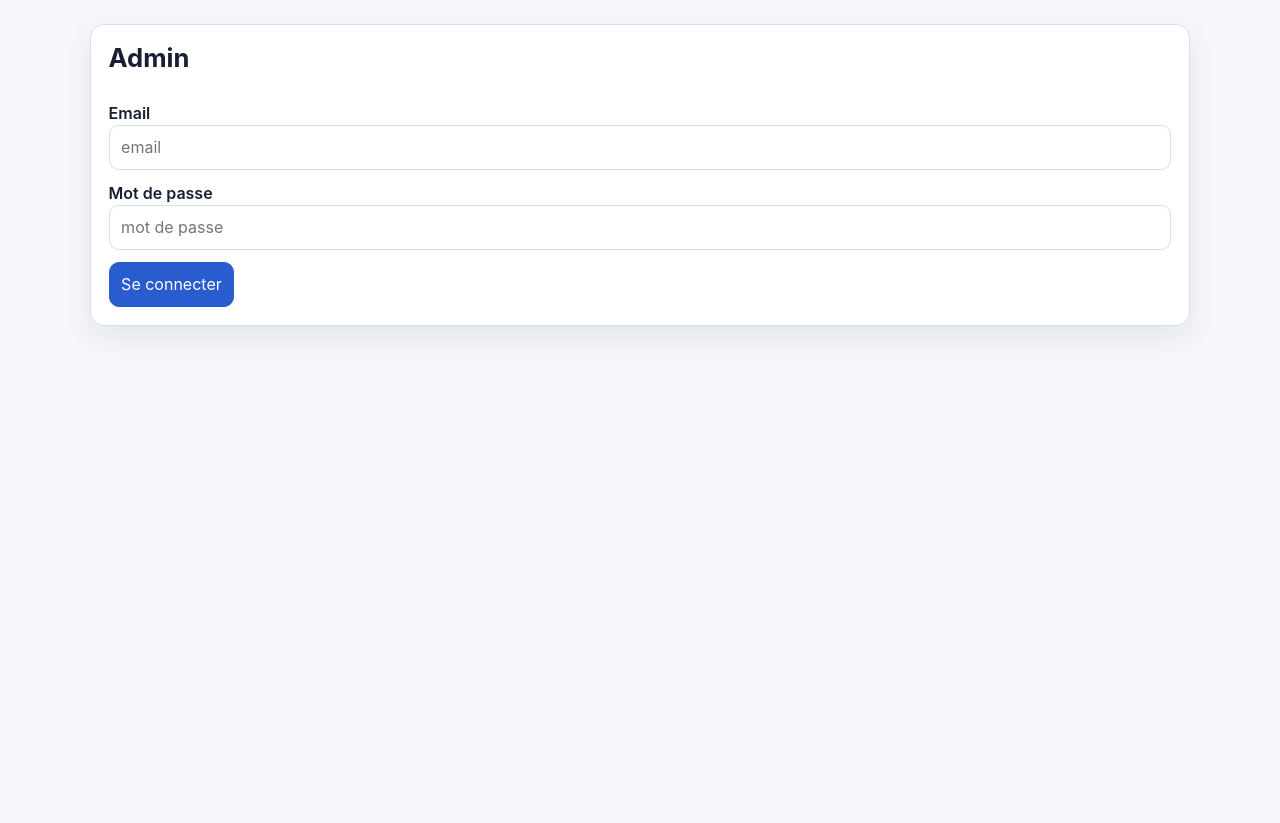
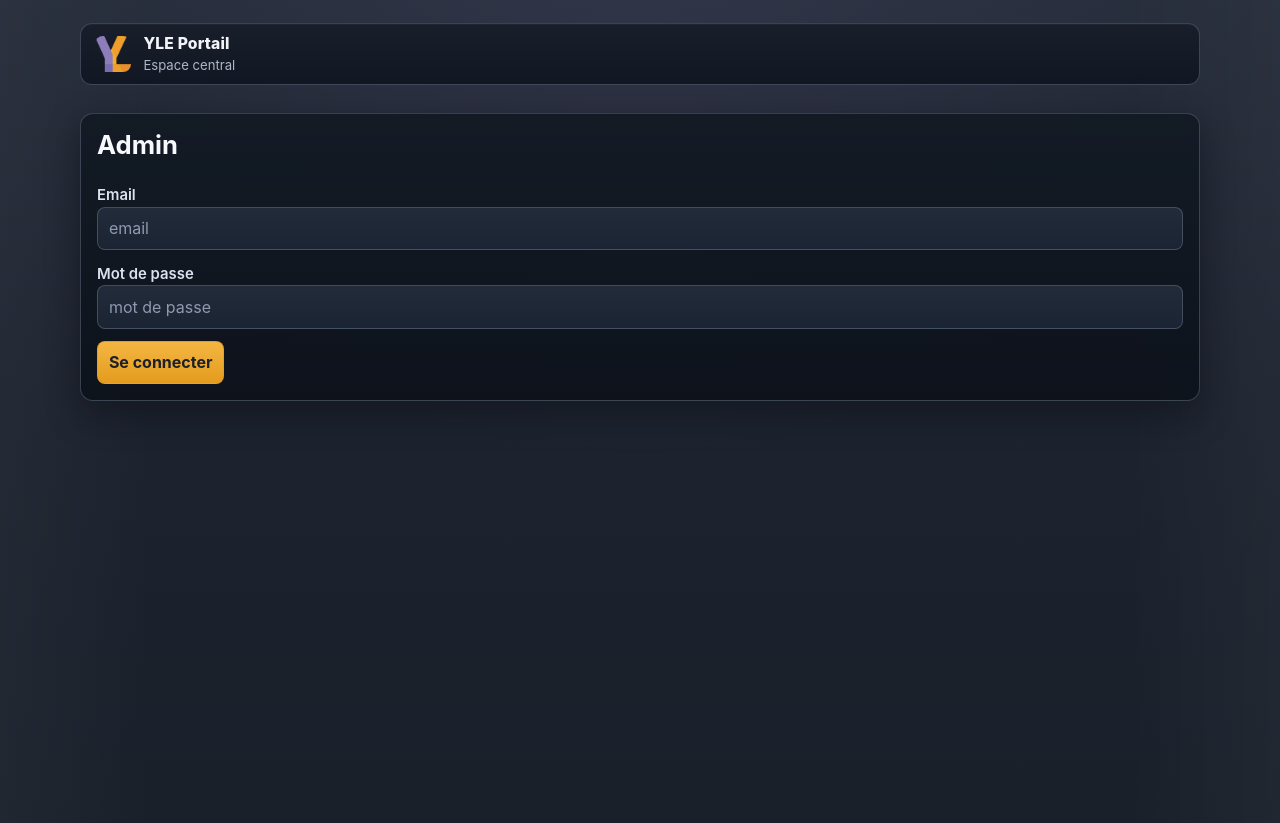
Before and after one commit to ylegrand/yle, a PHP site: page /_admin/ in a window 1280 px wide. Before the commit the page ends 330 px from the top, so only its background shows below. Run offline with PHP 8.4, Linux system fonts and the light colour scheme.

Commit message:
Style OK

```diff
--- a/_admin/index.php
+++ b/_admin/index.php
@@ -27,10 +27,18 @@ $flash = flash_get();
   <meta charset="utf-8">
   <meta name="viewport" content="width=device-width, initial-scale=1">
   <title>Admin</title>
+  <link rel="icon" type="image/png" href="/assets/favicon.png">
   <link rel="stylesheet" href="/assets/portal.css">
 </head>
 <body>
 <main class="container stack">
+  <header class="portal-brand">
+    <img src="/assets/brand-logo.png" alt="Logo YLE">
+    <div>
+      <div class="portal-brand-title">YLE Portail</div>
+      <div class="portal-brand-subtitle">Espace central</div>
+    </div>
+  </header>
   <section class="card stack">
     <h1>Admin</h1>
 
--- a/assets/portal.css
+++ b/assets/portal.css
@@ -1,19 +1,22 @@
 :root {
-  color-scheme: light;
-  --bg: #f5f7fb;
-  --surface: #ffffff;
-  --surface-soft: #f8fafc;
-  --text: #172033;
-  --muted: #5f6b85;
-  --border: #d7dfec;
-  --primary: #295ccf;
-  --primary-contrast: #ffffff;
-  --danger: #b42318;
-  --ok-bg: #edfdf3;
-  --ok-border: #6ce9a6;
-  --warn-bg: #fef3f2;
-  --warn-border: #fda29b;
-  --shadow: 0 10px 30px rgba(17, 24, 39, 0.08);
+  color-scheme: dark;
+  --bg-base: #1d232f;
+  --bg-start: #252c39;
+  --bg-end: #1a202a;
+  --surface: #0f141d;
+  --surface-soft: #141a23;
+  --surface-elevated: #1b2330;
+  --text: #f2f4f8;
+  --muted: #aeb7c7;
+  --border: rgba(138, 152, 176, 0.34);
+  --primary: #f1ab2e;
+  --primary-contrast: #1b202b;
+  --secondary: #9484cc;
+  --ok-bg: rgba(31, 131, 89, 0.22);
+  --ok-border: #3fb978;
+  --warn-bg: rgba(178, 45, 45, 0.25);
+  --warn-border: #e66a6a;
+  --shadow: 0 14px 34px rgba(7, 10, 16, 0.42);
 }
 
 * { box-sizing: border-box; }
@@ -21,28 +24,61 @@
 body {
   margin: 0;
   font-family: Inter, system-ui, -apple-system, Segoe UI, Roboto, sans-serif;
-  background: var(--bg);
   color: var(--text);
   line-height: 1.45;
+  background:
+    linear-gradient(90deg, rgba(255, 255, 255, 0.03) 0, rgba(255, 255, 255, 0) 12%, rgba(255, 255, 255, 0) 88%, rgba(255, 255, 255, 0.03) 100%),
+    radial-gradient(circle at 50% -22%, rgba(148, 132, 204, 0.13), transparent 54%),
+    linear-gradient(180deg, var(--bg-start) 0%, var(--bg-base) 48%, var(--bg-end) 100%);
+  min-height: 100vh;
 }
 
 a { color: var(--primary); text-decoration: none; }
-a:hover { text-decoration: underline; }
+a:hover { color: #f8c96f; text-decoration: none; }
 
 .container {
-  width: min(1100px, calc(100% - 2rem));
-  margin: 1.5rem auto 2.5rem;
+  width: min(1120px, calc(100% - 2rem));
+  margin: 1.45rem auto 2.6rem;
+}
+
+.portal-brand {
+  display: flex;
+  align-items: center;
+  gap: .8rem;
+  margin-bottom: .85rem;
+  padding: .58rem .85rem;
+  border-radius: 12px;
+  background: linear-gradient(180deg, rgba(23, 30, 41, 0.95) 0%, rgba(16, 22, 33, 0.95) 100%);
+  border: 1px solid var(--border);
+  box-shadow: inset 0 1px 0 rgba(255, 255, 255, 0.03);
+}
+
+.portal-brand img {
+  width: 36px;
+  height: 36px;
+  border-radius: 8px;
+}
+
+.portal-brand-title {
+  font-weight: 800;
+  font-size: .98rem;
+  letter-spacing: .01em;
+}
+
+.portal-brand-subtitle {
+  color: var(--muted);
+  font-size: .82rem;
 }
 
 .card {
-  background: var(--surface);
+  background: linear-gradient(180deg, rgba(19, 26, 36, 0.95) 0%, rgba(13, 18, 27, 0.95) 100%);
   border: 1px solid var(--border);
-  border-radius: 14px;
+  border-radius: 13px;
   box-shadow: var(--shadow);
-  padding: 1.1rem;
+  padding: 1rem;
 }
 
-.stack { display: grid; gap: 1rem; }
+.stack { display: grid; gap: .85rem; }
 
 .topbar {
   display: flex;
@@ -52,111 +88,173 @@ a:hover { text-decoration: underline; }
   flex-wrap: wrap;
 }
 
-h1, h2, h3 { margin: 0 0 .8rem; line-height: 1.2; }
-h1 { font-size: clamp(1.4rem, 2vw, 2rem); }
+h1, h2, h3 {
+  margin: 0 0 .6rem;
+  line-height: 1.18;
+  color: #f7f9fc;
+}
+
+h1 { font-size: clamp(1.5rem, 2vw, 2rem); }
+h2 { font-size: clamp(1.3rem, 1.6vw, 1.72rem); }
+h3 { font-size: 1.26rem; }
 
 p { margin: 0; }
-.small { color: var(--muted); font-size: .95rem; }
+.small { color: var(--muted); font-size: .93rem; }
 
 .badge {
   display: inline-flex;
   align-items: center;
-  padding: .2rem .6rem;
+  padding: .22rem .62rem;
   border-radius: 999px;
-  border: 1px solid var(--border);
-  background: var(--surface-soft);
-  font-size: .85rem;
+  border: 1px solid rgba(148, 132, 204, 0.5);
+  background: rgba(148, 132, 204, 0.14);
+  font-size: .83rem;
+  color: #d9d1f7;
 }
 
 .msg {
-  padding: .75rem .95rem;
+  padding: .68rem .88rem;
   border: 1px solid var(--border);
-  border-radius: 10px;
-  background: var(--surface-soft);
+  border-radius: 9px;
+  background: rgba(31, 40, 55, 0.58);
 }
+
 .msg.ok { background: var(--ok-bg); border-color: var(--ok-border); }
-.msg.error { background: var(--warn-bg); border-color: var(--warn-border); color: var(--danger); }
+.msg.error { background: var(--warn-bg); border-color: var(--warn-border); color: #ffd1d1; }
 
-form { display: grid; gap: .75rem; }
+form { display: grid; gap: .72rem; }
+
 .row {
   display: grid;
-  gap: .75rem;
+  gap: .72rem;
   grid-template-columns: repeat(auto-fit, minmax(220px, 1fr));
 }
 
-label { font-weight: 600; }
-input, select, button {
+label {
+  font-weight: 600;
+  color: #dbe2ef;
+  font-size: .93rem;
+}
+
+input,
+select,
+button {
   font: inherit;
-  border-radius: 10px;
+  border-radius: 8px;
   border: 1px solid var(--border);
-  padding: .62rem .72rem;
+  padding: .58rem .68rem;
   width: 100%;
   max-width: 100%;
-  background: #fff;
+  background: linear-gradient(180deg, #212b3a 0%, #1b2433 100%);
+  color: var(--text);
+}
+
+input::placeholder { color: #8f9ab0; }
+
+input:focus,
+select:focus {
+  outline: none;
+  border-color: rgba(148, 132, 204, 0.82);
+  box-shadow: 0 0 0 3px rgba(148, 132, 204, 0.17);
 }
 
 button {
   width: auto;
   justify-self: start;
-  background: var(--primary);
+  min-width: 4.3rem;
+  border-color: rgba(225, 154, 35, 0.65);
+  background: linear-gradient(180deg, #f4b642 0%, #e39c1e 100%);
   color: var(--primary-contrast);
-  border-color: var(--primary);
+  font-weight: 700;
   cursor: pointer;
 }
-button:hover { filter: brightness(0.96); }
+
+button:hover { filter: brightness(1.04); }
 
 .inline-form { display: inline-block; margin: 0; }
-.inline-form button { padding: .4rem .65rem; }
+
+.inline-form button {
+  padding: .36rem .6rem;
+  min-width: auto;
+  border-color: rgba(148, 132, 204, 0.58);
+  background: linear-gradient(180deg, #9a8ad0 0%, #7f70b9 100%);
+  color: #f8f6ff;
+}
 
 .table-wrap {
   width: 100%;
   overflow-x: auto;
   border: 1px solid var(--border);
   border-radius: 10px;
+  background: rgba(14, 19, 28, 0.85);
 }
 
 table {
   width: 100%;
   border-collapse: collapse;
   min-width: 620px;
-  background: var(--surface);
+  background: transparent;
 }
-th, td {
+
+th,
+td {
   text-align: left;
-  padding: .7rem;
-  border-bottom: 1px solid var(--border);
+  padding: .66rem;
+  border-bottom: 1px solid rgba(145, 157, 179, 0.2);
   vertical-align: top;
 }
-th { background: var(--surface-soft); }
+
+th {
+  font-weight: 700;
+  color: #ebeff9;
+  background: rgba(148, 132, 204, 0.15);
+}
 
 .nav-links {
   display: flex;
   flex-wrap: wrap;
-  gap: .8rem;
+  gap: .4rem;
+}
+
+.nav-links a {
+  display: inline-flex;
+  align-items: center;
+  gap: .2rem;
+  padding: .34rem .65rem;
+  border-radius: 7px;
+  border: 1px solid rgba(138, 152, 176, 0.28);
+  background: rgba(28, 36, 50, 0.85);
+  color: #d4dced;
+}
+
+.nav-links a:hover {
+  border-color: rgba(241, 171, 46, 0.46);
+  background: rgba(42, 51, 67, 0.95);
+  color: #f8cf80;
 }
 
 .project-list {
   display: grid;
   grid-template-columns: repeat(auto-fit, minmax(260px, 1fr));
-  gap: 1rem;
+  gap: .9rem;
   padding: 0;
   list-style: none;
 }
 
 .project-item {
-  border: 1px solid var(--border);
-  border-radius: 16px;
-  background: linear-gradient(180deg, #ffffff 0%, #f9fbff 100%);
-  padding: 1rem;
+  border: 1px solid rgba(138, 152, 176, 0.32);
+  border-radius: 14px;
+  background: linear-gradient(180deg, rgba(18, 24, 34, 0.95) 0%, rgba(9, 13, 21, 0.95) 100%);
+  padding: .9rem;
   display: grid;
-  gap: .9rem;
-  box-shadow: 0 6px 18px rgba(22, 34, 58, 0.08);
-  transition: transform .16s ease, box-shadow .16s ease;
+  gap: .75rem;
+  box-shadow: 0 10px 22px rgba(7, 10, 16, 0.4);
+  transition: transform .15s ease, border-color .15s ease;
 }
 
 .project-item:hover {
   transform: translateY(-2px);
-  box-shadow: 0 12px 28px rgba(22, 34, 58, 0.14);
+  border-color: rgba(241, 171, 46, 0.48);
 }
 
 .project-link {
```
Also changed, not shown: other parts of assets/portal.css (+35 -27 lines), _admin/grants.php (+8 -0 lines), _admin/projects.php (+8 -0 lines), _admin/users.php (+8 -0 lines), index.php (+9 -1 lines), assets/brand-logo.png (added), assets/favicon.ico (added), assets/favicon.png (added).
